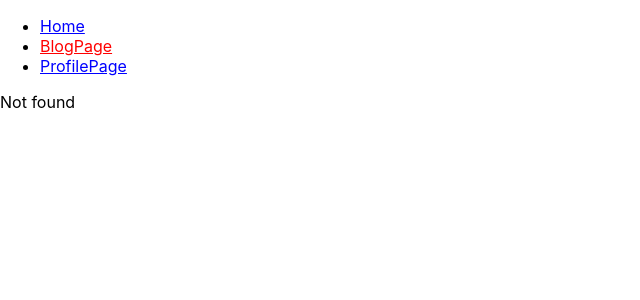
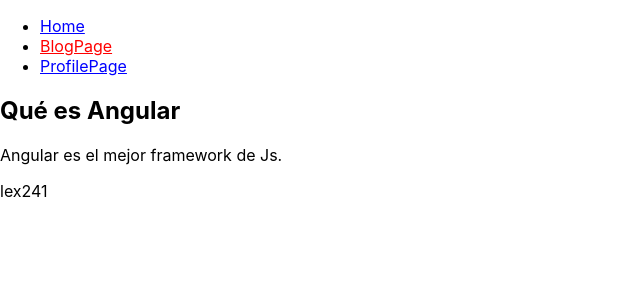
Before and after one commit to lexcode1227/curso-react-router, a React (Create React App) app: page /#/blog/que-es-angular in a window 1280 px wide. Before the commit this address had no page. Shown: the top 300 px of the page, without its empty margins (0-640 px from the left). Built offline with nearby package versions, Linux system fonts and the light colour scheme.

Commit message:
Aprendimos a renderizar rutas dinamicas con useParams

```diff
--- a/src/App.js
+++ b/src/App.js
@@ -3,6 +3,7 @@
 import { HomePage } from "./HomePage";
 import { BlogPage } from "./BlogPage";
 import { ProfilePage } from "./ProfilePage";
+import { BlogPost } from "./BlogPost";
 
 function App() {
   return (
@@ -13,6 +14,7 @@
         <Routes>
           <Route path="/" element={<HomePage />} />
           <Route path="/blog" element={<BlogPage />} />
+          <Route path="/blog/:slug" element={<BlogPost />} />
           <Route path="/profile" element={<ProfilePage />} />
           <Route path="*" element={<p>Not found</p>} />
         </Routes>
--- a/src/BlogPage.js
+++ b/src/BlogPage.js
@@ -1,9 +1,26 @@
 import React from "react";
+import { Link } from "react-router-dom";
+import { blogdata } from "./blogdata";
 
 function BlogPage() {
     return (
-        <h1>BlogPage</h1>
-    )
+        <>
+            <h1>BlogPage</h1>
+            <ul>
+                {blogdata.map(post => (
+                    <BlogLink post={post} />
+                ))}
+            </ul>
+        </>
+    );
+}
+
+function BlogLink( {post}) {
+    return (
+        <li>
+            <Link to={`/blog/${post.slug}`} > {post.title} </Link>
+        </li>
+    );
 }
 
 export { BlogPage };
--- /dev/null
+++ b/src/BlogPost.js
@@ -0,0 +1,18 @@
+import React from "react";
+import { Link, useParams } from "react-router-dom";
+import { blogdata } from "./blogdata";
+
+function BlogPost() {
+    const { slug } = useParams()
+
+    const blogpost = blogdata.find(post => post.slug === slug);
+    return (
+        <>
+            <h2> {blogpost.title} </h2>
+            <p> {blogpost.content} </p>
+            <p> {blogpost.author} </p>
+        </>
+    );
+}
+
+export  { BlogPost };
--- /dev/null
+++ b/src/blogdata.js
@@ -0,0 +1,21 @@
+const blogdata = [];
+blogdata.push({
+    title: "Qué es React",
+    slug: "que-es-react",
+    content: "React es el mejor framework de Js.",
+    author: "henry1227"
+});
+blogdata.push({
+    title: "Qué es Vue",
+    slug: "que-es-vue",
+    content: "Vue es el mejor framework de Js.",
+    author: "alex127"
+});
+blogdata.push({
+    title: "Qué es Angular",
+    slug: "que-es-angular",
+    content: "Angular es el mejor framework de Js.",
+    author: "lex241"
+});
+
+export { blogdata }
```
